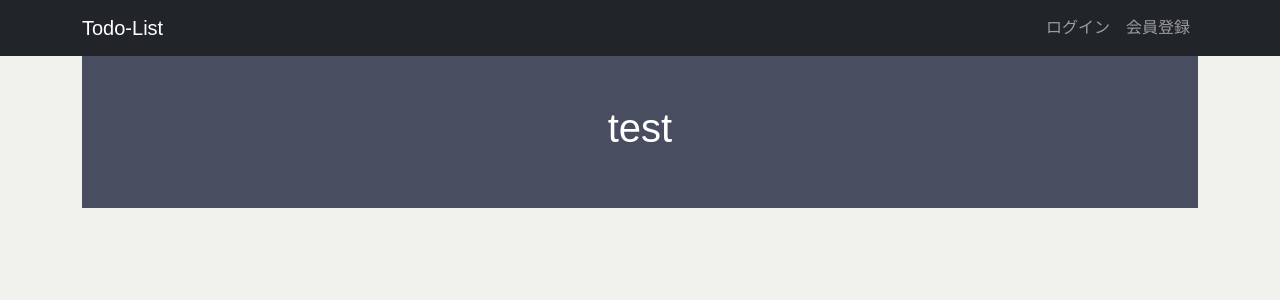
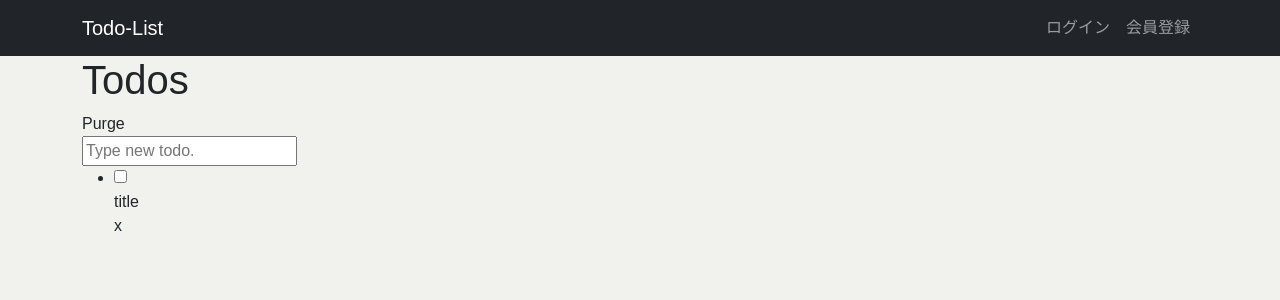
Before and after one commit to yahomi-jp/django-todo, a Django app: page / in a window 1280 px wide. Shown: the top 300 px of the page. Run offline with Django 3.2, Linux system fonts and the light colour scheme; some libraries are stand-ins or nearby versions.

Commit message:
create top page

```diff
--- a/static/todo/css/style.css
+++ b/static/todo/css/style.css
@@ -2,13 +2,3 @@ body {
   font-family: Arial, Helvetica, sans-serif;
   background-color: rgb(241, 241, 237);
 }
-
-.welcome {
-  color: white;
-  padding: 3rem 0;
-  margin-bottom: 2rem;
-  background-color: #484e60;
-  align-items: center;
-  display: flex;
-  flex-direction: column;
-}
--- a/templates/todo/top.html
+++ b/templates/todo/top.html
@@ -2,7 +2,40 @@
 {% load django_bootstrap5 %}
 
 {% block main %}
-<div class="welcome">
-  <h1>test</h1>
-</div>
-{% endblock main %}
+  <main>
+    <header>
+      <h1>Todos</h1>
+      <form action="" method="post">
+        {% csrf_token %}
+        <span class="purge">Purge
+        </span>
+      </header>
+
+      <form action="" method="post">
+        {% csrf_token %}
+        <input type="text" name="title" placeholder="Type new todo.">
+      </form>
+
+      <ul>
+
+        <li>
+          <form action="" method="post">
+            {% csrf_token %}
+            <input type="checkbox" is_done="is_done">
+            <input type="hidden" name="id" value="<id>">
+          </form>
+
+          <span class="">
+            title
+          </span>
+
+          <form action="" method="post" class="deleteform">
+            {% csrf_token %}
+            <span class="delete">x</span>
+            <input type="hidden" name="id" value="<id>">
+          </form>
+
+        </li>
+      </ul>
+    </main>
+  {% endblock main %}
```
